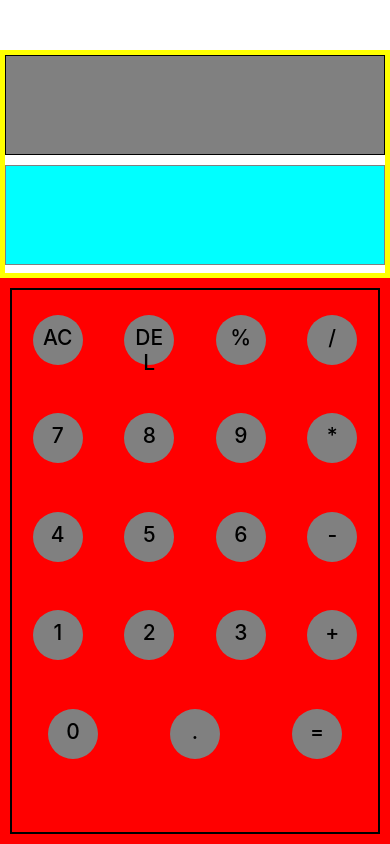
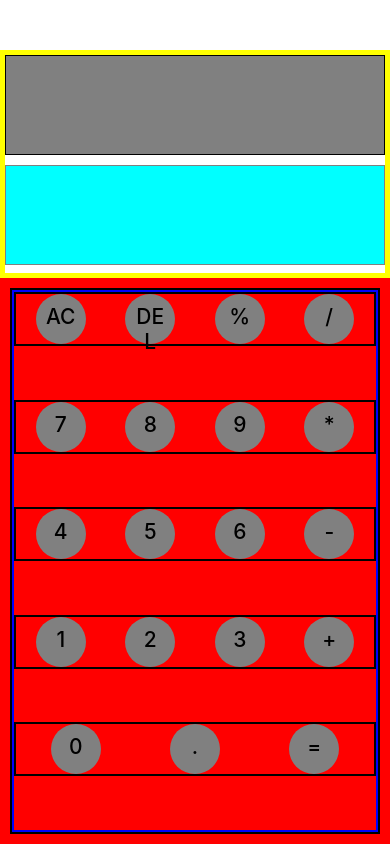
Before and after one commit to bekirbali/Native-Calculator, a React Native app: screen / in a window 390 px wide. Built offline with nearby package versions, Linux system fonts and the light colour scheme.

Commit message:
props drilling

```diff
--- a/App.js
+++ b/App.js
@@ -15,6 +15,37 @@ import InputScreen from "./app/components/InputScreen";
 import NumPad from "./app/components/NumPad";
 
 export default function App() {
+  const equalHandler = () => {
+    switch (operand) {
+      case "+":
+        setResult(+result + +text);
+        setText("");
+        console.log(result);
+        break;
+      // case "-":
+      //   setResult(+text - +result);
+      //   setText("");
+      //   console.log(result);
+      //   break;
+      // case "/":
+      //   // if(result === 0){
+      //   //   setResult(1)
+      //   //   return
+      //   // }
+      //   setResult(+text / +result);
+      //   setText("");
+      //   console.log(result);
+      //   break;
+      // case "*":
+      //   setResult(+text * +result);
+      //   setText("");
+      //   console.log(result);
+      //   break;
+      default:
+        break;
+    }
+  };
+
   return (
     <View style={styles.container}>
       <InputScreen />
--- a/app/components/NumPad.jsx
+++ b/app/components/NumPad.jsx
@@ -46,37 +46,6 @@ const NumPad = () => {
         setText("");
         console.log(result);
         break;
-      default:
-        break;
-    }
-  };
-
-  const equalHandler = () => {
-    switch (operand) {
-      case "+":
-        setResult(+result + +text);
-        setText("");
-        console.log(result);
-        break;
-      // case "-":
-      //   setResult(+text - +result);
-      //   setText("");
-      //   console.log(result);
-      //   break;
-      // case "/":
-      //   // if(result === 0){
-      //   //   setResult(1)
-      //   //   return
-      //   // }
-      //   setResult(+text / +result);
-      //   setText("");
-      //   console.log(result);
-      //   break;
-      // case "*":
-      //   setResult(+text * +result);
-      //   setText("");
-      //   console.log(result);
-      //   break;
       default:
         break;
     }
@@ -210,29 +179,44 @@ const styles = StyleSheet.create({
   calculator: {
     borderWidth: 2,
     borderColor: "black",
+    justifyContent: "center",
+    // padding: 10,
     flex: 1,
   },
   padArea: {
     flex: 1,
-    justifyContent: "space-around",
+    justifyContent: "space-between",
+    borderWidth: 2,
+    borderColor: "blue",
   },
   firstRow: {
     flexDirection: "row",
     justifyContent: "space-around",
+    borderWidth: 2,
+    borderColor: "black",
+    // marginTop: 40,
   },
   secondRow: {
+    borderWidth: 2,
+    borderColor: "black",
     flexDirection: "row",
     justifyContent: "space-around",
   },
   thirdRow: {
+    borderWidth: 2,
+    borderColor: "black",
     flexDirection: "row",
     justifyContent: "space-around",
   },
   forthRow: {
+    borderWidth: 2,
+    borderColor: "black",
     flexDirection: "row",
     justifyContent: "space-around",
   },
   fifthRow: {
+    borderWidth: 2,
+    borderColor: "black",
     flexDirection: "row",
     justifyContent: "space-around",
   },
```
